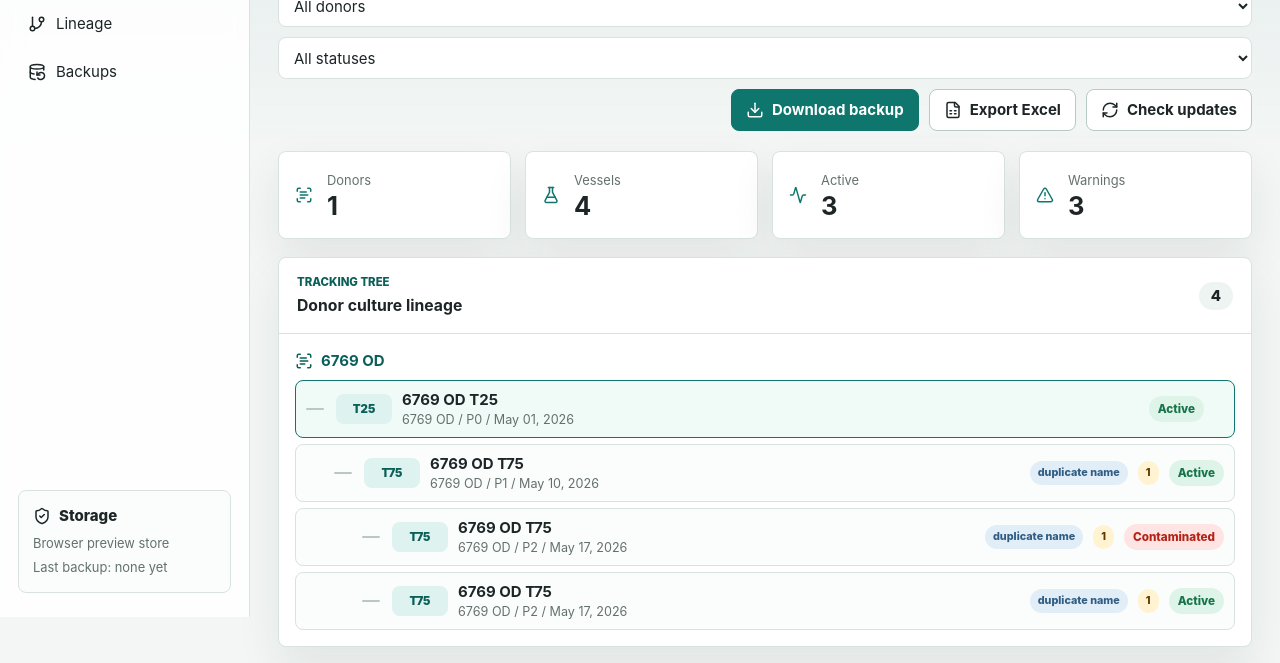
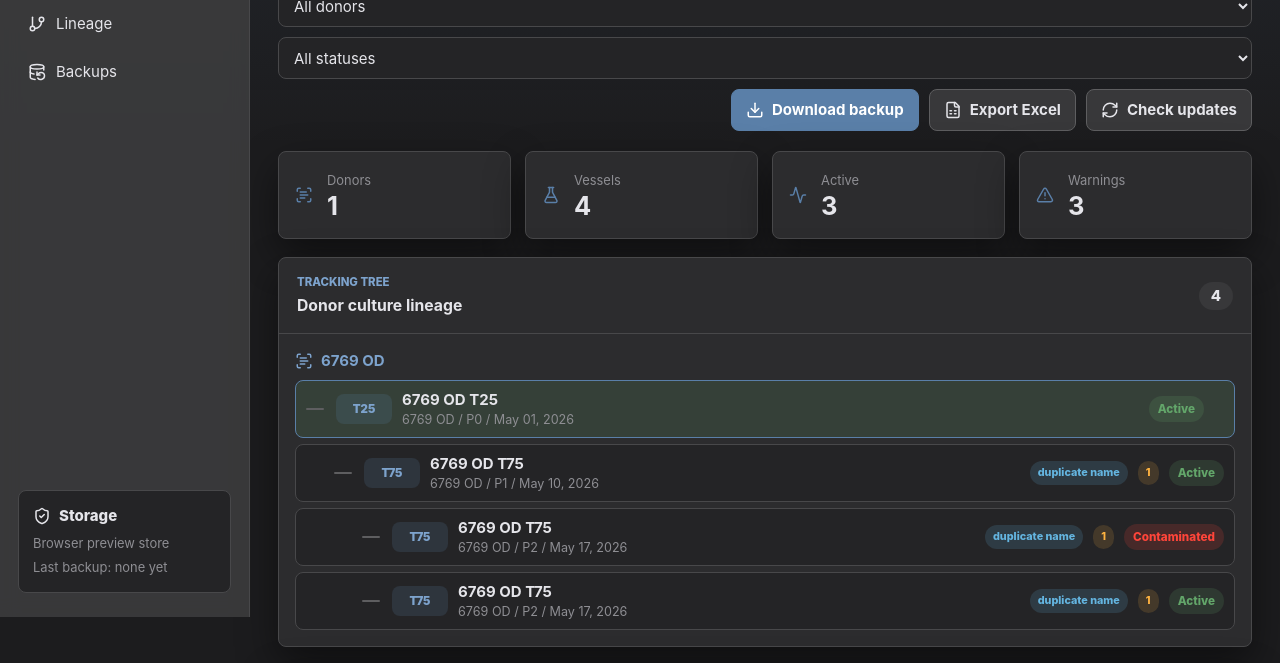
Before and after one commit to zhuojianlook/cell-culture-recorder, a website built with Vite: page index.html in a window 1280 px wide. Shown: the part 183-846 px from the top of the page. Built offline with nearby package versions, Linux system fonts and the light colour scheme.

Commit message:
Restyle to a macOS-style dark theme (match multipanelfigure); v0.1.9
Remap the palette to the multipanelfigure app's dark design system:
near-black surfaces (#1c1c1e/#2c2c2e/#38383a), #48484a borders, off-white
text (#e5e5ea), dimmed gray (#8e8e93), a muted slate-blue accent (#5a7fa8),
Apple red/green, system font stack, thin scrollbars, and visible number
spinners. The palette lives in :root tokens, so component CSS was unchanged
except for hardcoded light literals (panel/input/button surfaces, soft
semantic tints, status badges) remapped to dark.

Co-Authored-By: Claude Opus 4.8 (1M context) <noreply@anthropic.com>

```diff
--- a/package.json
+++ b/package.json
@@ -1,7 +1,7 @@
 {
   "name": "cell-culture-recorder",
   "private": true,
-  "version": "0.1.8",
+  "version": "0.1.9",
   "type": "module",
   "scripts": {
     "dev": "vite --host 127.0.0.1 --port 1420",
--- a/src-tauri/Cargo.toml
+++ b/src-tauri/Cargo.toml
@@ -1,6 +1,6 @@
 [package]
 name = "cell-culture-recorder"
-version = "0.1.8"
+version = "0.1.9"
 description = "Native cell culture record keeper"
 authors = ["zhuojian"]
 edition = "2021"
--- a/src-tauri/tauri.conf.json
+++ b/src-tauri/tauri.conf.json
@@ -1,7 +1,7 @@
 {
   "$schema": "https://schema.tauri.app/config/2",
   "productName": "Cell Culture Recorder",
-  "version": "0.1.8",
+  "version": "0.1.9",
   "identifier": "com.zhuojian.cell-culture-recorder",
   "build": {
     "beforeDevCommand": "npm run dev",
--- a/src/styles.css
+++ b/src/styles.css
@@ -1,33 +1,35 @@
 :root {
-  color-scheme: light;
+  color-scheme: dark;
   font-family:
-    Inter, ui-sans-serif, system-ui, -apple-system, BlinkMacSystemFont, "Segoe UI", sans-serif;
+    -apple-system, BlinkMacSystemFont, "Segoe UI", Roboto, Helvetica, Arial, sans-serif;
   font-size: 15px;
   line-height: 1.45;
-  color: #1d2527;
-  background: #f3f6f5;
+  color: var(--text);
+  background: var(--bg);
   font-synthesis: none;
   text-rendering: optimizeLegibility;
   -webkit-font-smoothing: antialiased;
-  --bg: #f3f6f5;
-  --panel: #ffffff;
-  --panel-muted: #eef4f2;
-  --line: #d8e2df;
-  --line-strong: #b8c9c4;
-  --text: #1d2527;
-  --muted: #63716e;
-  --accent: #0f766e;
-  --accent-strong: #0a5f59;
-  --accent-soft: #def2ef;
-  --blue: #315d83;
-  --blue-soft: #e1eef8;
-  --warning: #9a5d00;
-  --warning-soft: #fff3d2;
-  --danger: #b42318;
-  --danger-soft: #fee4e2;
-  --success: #16734a;
-  --success-soft: #dff4e8;
-  --shadow: 0 18px 45px rgba(30, 44, 43, 0.08);
+  -moz-osx-font-smoothing: grayscale;
+  --bg: #1c1c1e;
+  --panel: #2c2c2e;
+  --panel-muted: #38383a;
+  --field: #242426;
+  --line: #48484a;
+  --line-strong: #5e5e60;
+  --text: #e5e5ea;
+  --muted: #8e8e93;
+  --accent: #5a7fa8;
+  --accent-strong: #7da3cd;
+  --accent-soft: rgba(90, 127, 168, 0.18);
+  --blue: #64b5e0;
+  --blue-soft: rgba(100, 181, 224, 0.16);
+  --warning: #ffb340;
+  --warning-soft: rgba(255, 179, 64, 0.15);
+  --danger: #ff453a;
+  --danger-soft: rgba(255, 69, 58, 0.16);
+  --success: #63a66a;
+  --success-soft: rgba(99, 166, 106, 0.16);
+  --shadow: 0 16px 40px rgba(0, 0, 0, 0.45);
 }
 
 * {
@@ -43,7 +45,7 @@ body {
   min-width: 1080px;
   min-height: 100vh;
   background:
-    linear-gradient(180deg, rgba(15, 118, 110, 0.08), rgba(243, 246, 245, 0) 330px),
+    linear-gradient(180deg, rgba(90, 127, 168, 0.1), rgba(28, 28, 30, 0) 330px),
     var(--bg);
 }
 
@@ -113,7 +115,7 @@ svg {
   gap: 22px;
   padding: 24px 18px;
   border-right: 1px solid var(--line);
-  background: rgba(255, 255, 255, 0.86);
+  background: rgba(60, 60, 62, 0.9);
   backdrop-filter: blur(10px);
 }
 
@@ -162,7 +164,7 @@ svg {
   padding: 14px;
   border: 1px solid var(--line);
   border-radius: 8px;
-  background: #fbfdfc;
+  background: var(--field);
 }
 
 .storage-title {
@@ -242,7 +244,7 @@ textarea {
   width: 100%;
   min-width: 0;
   border-radius: 8px;
-  background: #fff;
+  background: var(--field);
   color: var(--text);
 }
 
@@ -267,7 +269,7 @@ textarea {
   min-height: 42px;
   border-radius: 8px;
   border: 1px solid var(--line-strong);
-  background: #fff;
+  background: var(--panel-muted);
   color: var(--text);
   font-weight: 740;
 }
@@ -315,19 +317,19 @@ textarea {
 .notice.success {
   color: var(--success);
   background: var(--success-soft);
-  border-color: rgba(22, 115, 74, 0.22);
+  border-color: rgba(99, 166, 106, 0.4);
 }
 
 .notice.error {
   color: var(--danger);
   background: var(--danger-soft);
-  border-color: rgba(180, 35, 24, 0.22);
+  border-color: rgba(255, 69, 58, 0.4);
 }
 
 .notice.info {
   color: var(--blue);
   background: var(--blue-soft);
-  border-color: rgba(49, 93, 131, 0.2);
+  border-color: rgba(100, 181, 224, 0.4);
 }
 
 .stats-grid {
@@ -451,7 +453,7 @@ textarea {
   padding: 12px;
   border: 1px solid var(--line);
   border-radius: 8px;
-  background: #fbfdfc;
+  background: var(--field);
 }
 
 .section-title {
@@ -483,7 +485,7 @@ textarea {
   padding: 12px;
   border: 1px solid var(--line);
   border-radius: 8px;
-  background: #fbfdfc;
+  background: var(--field);
 }
 
 .media-change-rows {
@@ -532,10 +534,10 @@ label {
 
 .warning-list {
   padding: 12px 14px;
-  border: 1px solid rgba(154, 93, 0, 0.24);
+  border: 1px solid rgba(255, 179, 64, 0.4);
   border-radius: 8px;
   background: var(--warning-soft);
-  color: #5d3900;
+  color: var(--warning);
 }
 
 .warning-list strong {
@@ -558,7 +560,7 @@ label {
   gap: 8px;
   min-height: 44px;
   padding: 10px 12px;
-  border: 1px solid rgba(22, 115, 74, 0.2);
+  border: 1px solid rgba(99, 166, 106, 0.4);
   border-radius: 8px;
   background: var(--success-soft);
   color: var(--success);
@@ -599,7 +601,7 @@ label {
   padding: 12px;
   border: 1px solid var(--line);
   border-radius: 8px;
-  background: #fbfdfc;
+  background: var(--field);
 }
 
 .note-block strong {
@@ -618,7 +620,7 @@ label {
   margin: 0;
   padding: 10px;
   border-radius: 8px;
-  background: #eef4f2;
+  background: var(--panel-muted);
   color: var(--text);
   font-size: 0.78rem;
   white-space: pre-wrap;
@@ -664,7 +666,7 @@ label {
   padding-left: calc(10px + var(--depth) * 28px);
   border: 1px solid var(--line);
   border-radius: 8px;
-  background: #fbfdfc;
+  background: var(--field);
   color: var(--text);
   text-align: left;
 }
@@ -672,7 +674,7 @@ label {
 .tree-node:hover,
 .tree-node.selected {
   border-color: var(--accent);
-  background: #f0faf7;
+  background: var(--success-soft);
 }
 
 .tree-connector {
@@ -732,7 +734,7 @@ label {
 }
 
 .warning-count {
-  color: #5d3900;
+  color: var(--warning);
   background: var(--warning-soft);
 }
 
@@ -767,8 +769,8 @@ label {
 }
 
 .status-badge.discarded {
-  color: #596166;
-  background: #edf0f2;
+  color: var(--muted);
+  background: var(--panel-muted);
 }
 
 .timeline-summary {
@@ -877,7 +879,7 @@ td span {
 }
 
 tr.selected-row {
-  background: #f0f8f6;
+  background: var(--accent-soft);
 }
 
 .muted {
@@ -941,7 +943,7 @@ tr.selected-row {
   padding: 12px;
   border: 1px solid var(--line);
   border-radius: 8px;
-  background: #fbfdfc;
+  background: var(--field);
 }
 
 .snapshot-row strong,
@@ -1228,5 +1230,13 @@ textarea.grid-input {
 }
 
 .grid-draft-row > td {
-  background: rgba(15, 118, 110, 0.05);
+  background: var(--accent-soft);
 }
+
+/* Dark-mode polish (matches the multipanelfigure app) */
+::-webkit-scrollbar { width: 8px; height: 8px; }
+::-webkit-scrollbar-track { background: var(--bg); }
+::-webkit-scrollbar-thumb { background: var(--line); border-radius: 4px; }
+::-webkit-scrollbar-thumb:hover { background: var(--muted); }
+input[type="number"]::-webkit-inner-spin-button,
+input[type="number"]::-webkit-outer-spin-button { opacity: 1; filter: invert(0.8); height: auto; }
```
Also changed, not shown: 1 other file.
